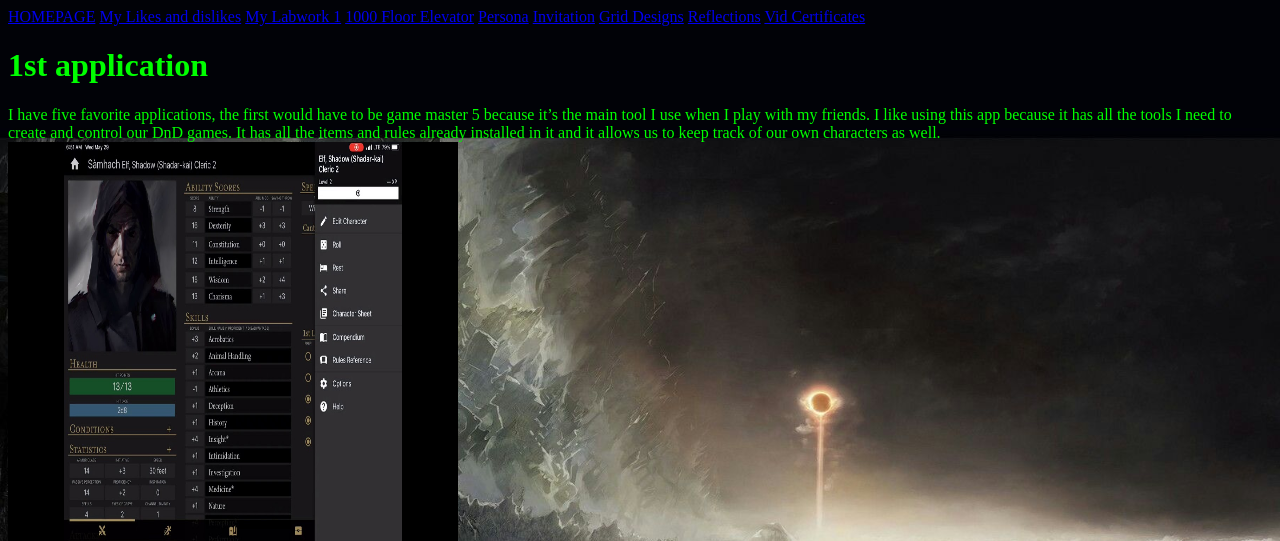
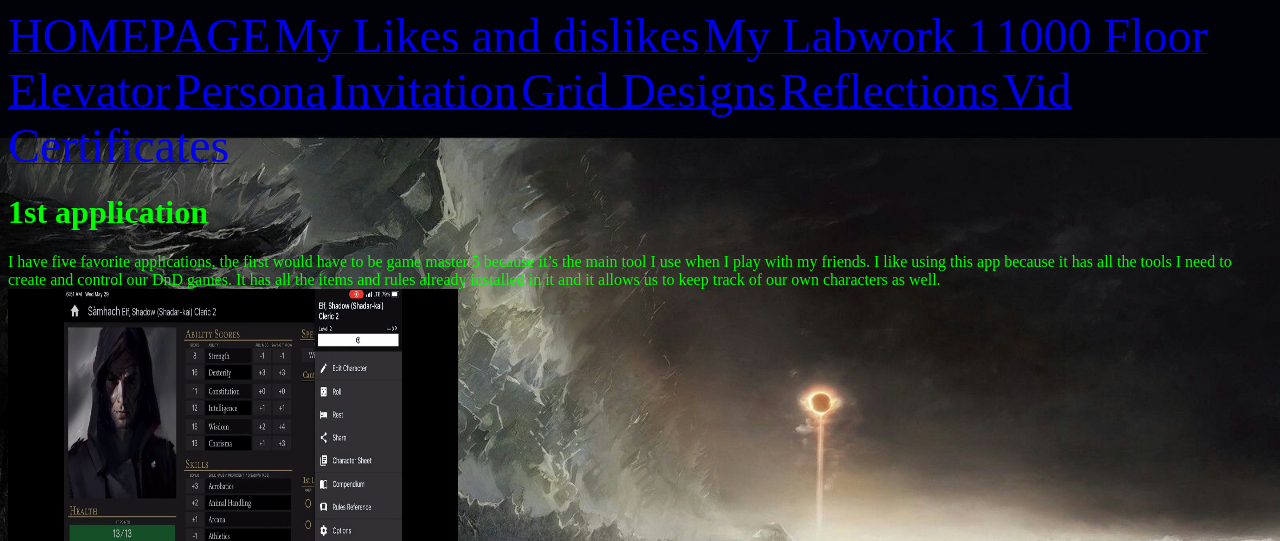
Before and after one commit to Xedris/Userdes1, a PHP site: page /Activity2.php in a window 1280 px wide. Shown: the top 541 px of the page. Run offline with PHP 8.4, Linux system fonts and the light colour scheme.

Commit message:
Update Activity2.php

```diff
--- a/Activity2.php
+++ b/Activity2.php
@@ -2,16 +2,16 @@
 <html>
 <head>
 <title><b> My Favorite Applications </b> </title>
-<a href="index.php">HOMEPAGE</a>
-<a href="new-2.php">My Likes and dislikes</a>
-<a href="LABWORK1_Fortuno.php">My Labwork 1</a>
+<a href="index.php"><font size="9">HOMEPAGE</font></a>
+<a href="new-2.php"><font size="9">My Likes and dislikes</font></a>
+<a href="LABWORK1_Fortuno.php"><font size="9">My Labwork 1</font></a>
 
-<a href="Activity3.php">1000 Floor Elevator</a>
-<a href="Activity-6.php">Persona</a>
-<a href="Activity-7.php">Invitation</a>
-<a href="Grid.php">Grid Designs</a>
-<a href="Reflections.php">Reflections</a>
-<a href="UX-DESIGN-CERTIFICATES.php">Vid Certificates</a>
+<a href="Activity3.php"><font size="9">1000 Floor Elevator</font></a>
+<a href="Activity-6.php"><font size="9">Persona</font></a>
+<a href="Activity-7.php"><font size="9">Invitation</font></a>
+<a href="Grid.php"><font size="9">Grid Designs</font></a>
+<a href="Reflections.php"><font size="9">Reflections</font></a>
+<a href="UX-DESIGN-CERTIFICATES.php"><font size="9">Vid Certificates</font></a>
 
 
 </head>
@@ -55,5 +55,15 @@ have to plan your team and how to use them to their fullest. I also love the art
 game because they have all their own distinct way of looking. The story is also something that has
 interested me because it isn’t something normally seen.</p5><br>
  <p7><img src="FATE.jpg" alt="You Are Hereby" style="width:450px;height:400px;"></p7>
+<a href="index.php"><font size="9">HOMEPAGE</font></a>
+<a href="new-2.php"><font size="9">My Likes and dislikes</font></a>
+<a href="LABWORK1_Fortuno.php"><font size="9">My Labwork 1</font></a>
+
+<a href="Activity3.php"><font size="9">1000 Floor Elevator</font></a>
+<a href="Activity-6.php"><font size="9">Persona</font></a>
+<a href="Activity-7.php"><font size="9">Invitation</font></a>
+<a href="Grid.php"><font size="9">Grid Designs</font></a>
+<a href="Reflections.php"><font size="9">Reflections</font></a>
+<a href="UX-DESIGN-CERTIFICATES.php"><font size="9">Vid Certificates</font></a>
 </body>
 </html>
```
